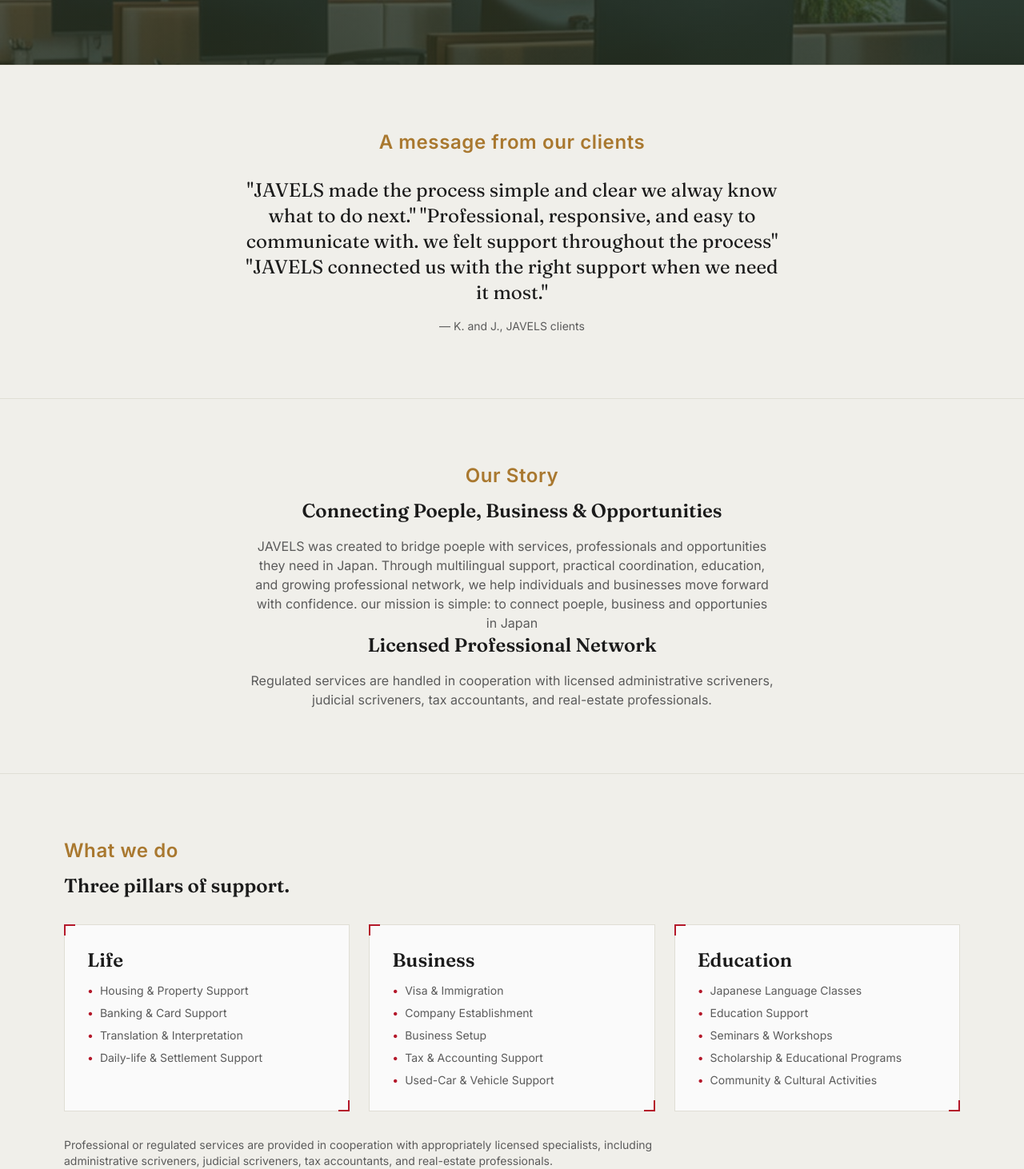
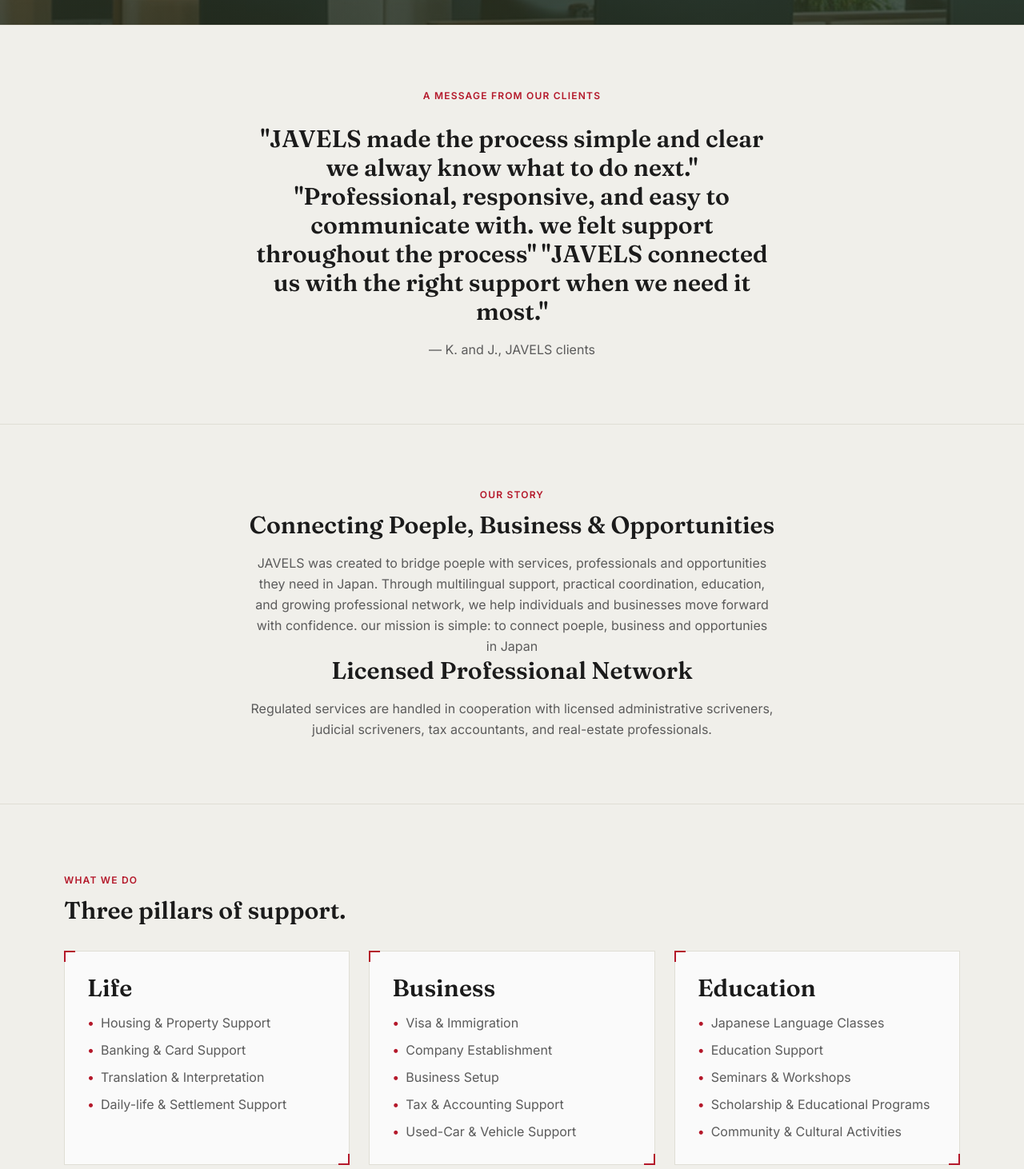
Before and after one commit to technicpro2010-lab/Afghanyouth, a React (Vite) app: page / in a window 1280 px wide. Shown: the part 529-1991 px from the top of the page at 80% size. Built offline with nearby package versions, Linux system fonts and the light colour scheme.

Commit message:
final change

```diff
--- a/src/components/Appointment.jsx
+++ b/src/components/Appointment.jsx
@@ -175,7 +175,7 @@
                 {form.fullName}, your {selectedService.label.toLowerCase()} is booked for{' '}
                 {form.date} at {form.time}. A confirmation was sent to {form.email}.
               </p>
-              <p className="text-sm">Reference: {transactionId}</p>
+              <p>Reference: {transactionId}</p>
               <button className="btn btn-secondary" onClick={resetFlow}>
                 Book another session
               </button>
--- a/src/components/FeaturedQuote.jsx
+++ b/src/components/FeaturedQuote.jsx
@@ -3,7 +3,7 @@
     <section className="section bg-paper-dim text-center">
       <div className="section-inner max-w-2xl mx-auto flex flex-col items-center gap-4">
         <span className="eyebrow">A message from our clients</span>
-        <blockquote className="font-display text-xl md:text-2xl text-navy-900 leading-snug">
+        <blockquote className="section-quote">
           "JAVELS made the process simple and clear we alway know
           what to do next."
           "Professional, responsive, and easy to communicate with.
@@ -11,7 +11,7 @@
           "JAVELS connected us with the right support
            when we need it most."
         </blockquote>
-        <p className="text-sm text-ink-soft">— K. and J., JAVELS clients</p>
+        <p className="text-ink-soft">— K. and J., JAVELS clients</p>
       </div>
     </section>
   )
--- a/src/components/Footer.jsx
+++ b/src/components/Footer.jsx
@@ -17,10 +17,10 @@
         <div className="flex flex-col sm:flex-row justify-between gap-6">
           <div>
             <h4 className="text-paper mb-1">JAVELS</h4>
-            <p className="text-paper/50 text-sm mb-0">
+            <p className="text-paper/50 mb-0">
               Chiba, Japan
             </p>
-            <p className="text-paper/50 text-sm">+81-70-3791-9654</p>
+            <p className="text-paper/50">+81-70-3791-9654</p>
           </div>
 
           <div>
--- a/src/components/Hero.jsx
+++ b/src/components/Hero.jsx
@@ -5,7 +5,7 @@
       <div className="section-inner relative z-10 flex flex-col items-center gap-6">
         <span className="eyebrow text-gold-light">Life · Business · Education</span>
         <h2 className="text-paper">Supporting Life, Business &amp; Education in Japan.</h2>
-        <p className="text-paper/80 text-lg max-w-2xl">
+        <p className="text-paper/80">
           JAVELS is a multilingual support and business platform helping
           foreign residents, families, and entrepreneurs navigate life,
           business, and education in Japan — with direct support and
--- a/src/components/Services.jsx
+++ b/src/components/Services.jsx
@@ -44,7 +44,7 @@
               <h3 className="mb-3">{p.title}</h3>
               <ul className="m-0 p-0 list-none flex flex-col gap-2">
                 {p.items.map((item) => (
-                  <li key={item} className="text-sm text-ink-soft flex gap-2">
+                  <li key={item} className="text-ink-soft flex gap-2">
                     <span className="text-brass">•</span>
                     <span>{item}</span>
                   </li>
@@ -54,7 +54,7 @@
           ))}
         </div>
 
-        <p className="mt-8 text-sm max-w-3xl">
+        <p className="mt-8 max-w-3xl">
           Professional or regulated services are provided in cooperation with
           appropriately licensed specialists, including administrative
           scriveners, judicial scriveners, tax accountants, and real-estate
--- a/src/index.css
+++ b/src/index.css
@@ -14,17 +14,17 @@
     scroll-behavior: smooth;
   }
   body {
-    @apply bg-paper text-ink font-body;
+    @apply bg-paper text-ink font-body text-base leading-relaxed;
   }
   h1, h2, h3, h4 {
     @apply font-display text-navy-900 font-semibold leading-tight;
   }
-  h1 { @apply text-4xl md:text-6xl; }
+  h1 { @apply text-4xl md:text-5xl; }
   h2 { @apply text-3xl md:text-4xl; }
-  h3 { @apply text-xl md:text-2xl; }
-  h4 { @apply text-lg; }
+  h3 { @apply text-2xl md:text-3xl; }
+  h4 { @apply text-xl; }
   p {
-    @apply text-ink-soft max-w-prose;
+    @apply text-base text-ink-soft max-w-prose leading-relaxed;
   }
 }
 
@@ -35,8 +35,13 @@
   .section-inner {
     @apply mx-auto max-w-site;
   }
+  /* Small uppercase label that sits above a section heading */
   .eyebrow {
-    @apply inline-block text-2xl font-semibold tracking-wide text-gold mb-3;
+    @apply inline-block text-xs font-semibold tracking-widest uppercase text-brass mb-3;
+  }
+  /* Styled blockquote for testimonial / quote sections */
+  .section-quote {
+    @apply font-display text-2xl md:text-3xl text-navy-900 leading-snug font-semibold;
   }
 
   .btn {
```
